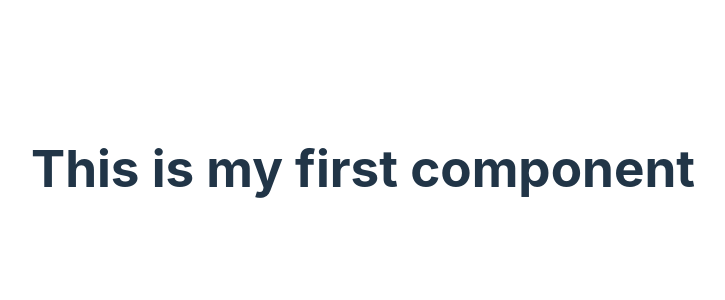
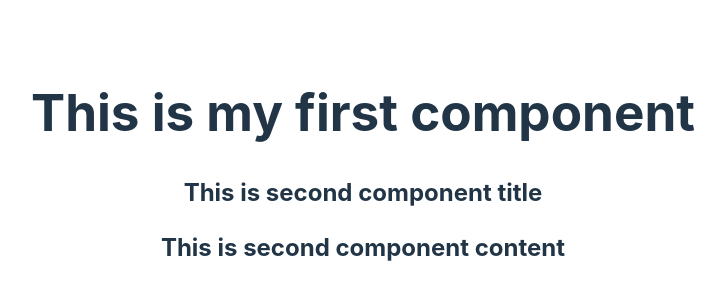
Before and after one commit to vampire118/vite-react, a React (Vite) app in the folder vite-project/: page / in a window 1280 px wide. Shown: the part 232-532 px from the top of the page, without its empty margins (277-1002 px from the left). Built offline with nearby package versions, Linux system fonts and the light colour scheme.

Commit message:
feat: add second component using props

```diff
--- a/vite-project/src/App.tsx
+++ b/vite-project/src/App.tsx
@@ -1,11 +1,16 @@
 import './App.css'
 import FirstComponent from './components/FirstComponent'
+import SecondComponent from './components/SecondComponent'
 
 function App() {
 
   return (
     <>
       <FirstComponent/>
+      <SecondComponent
+        title={'This is second component title'}
+        content = {'This is second component content'}
+      />
     </>
   )
 }
--- a/vite-project/src/components/FirstComponent/index.tsx
+++ b/vite-project/src/components/FirstComponent/index.tsx
@@ -1,7 +1,6 @@
-import React from "react";
 
 const FirstComponent = () => {
-    return(
+    return (
         <h1>This is my first component</h1>
     )
 }
--- /dev/null
+++ b/vite-project/src/components/SecondComponent/index.tsx
@@ -0,0 +1,15 @@
+export interface SecondComponentProps{
+    title: string;
+    content: string;
+}
+
+const SecondComponent = (props:SecondComponentProps) => {
+    return (
+        <>
+            <h2>{props.title}</h2>
+            <h2>{props.content}</h2>
+        </>
+    )
+}
+
+export default SecondComponent
```
